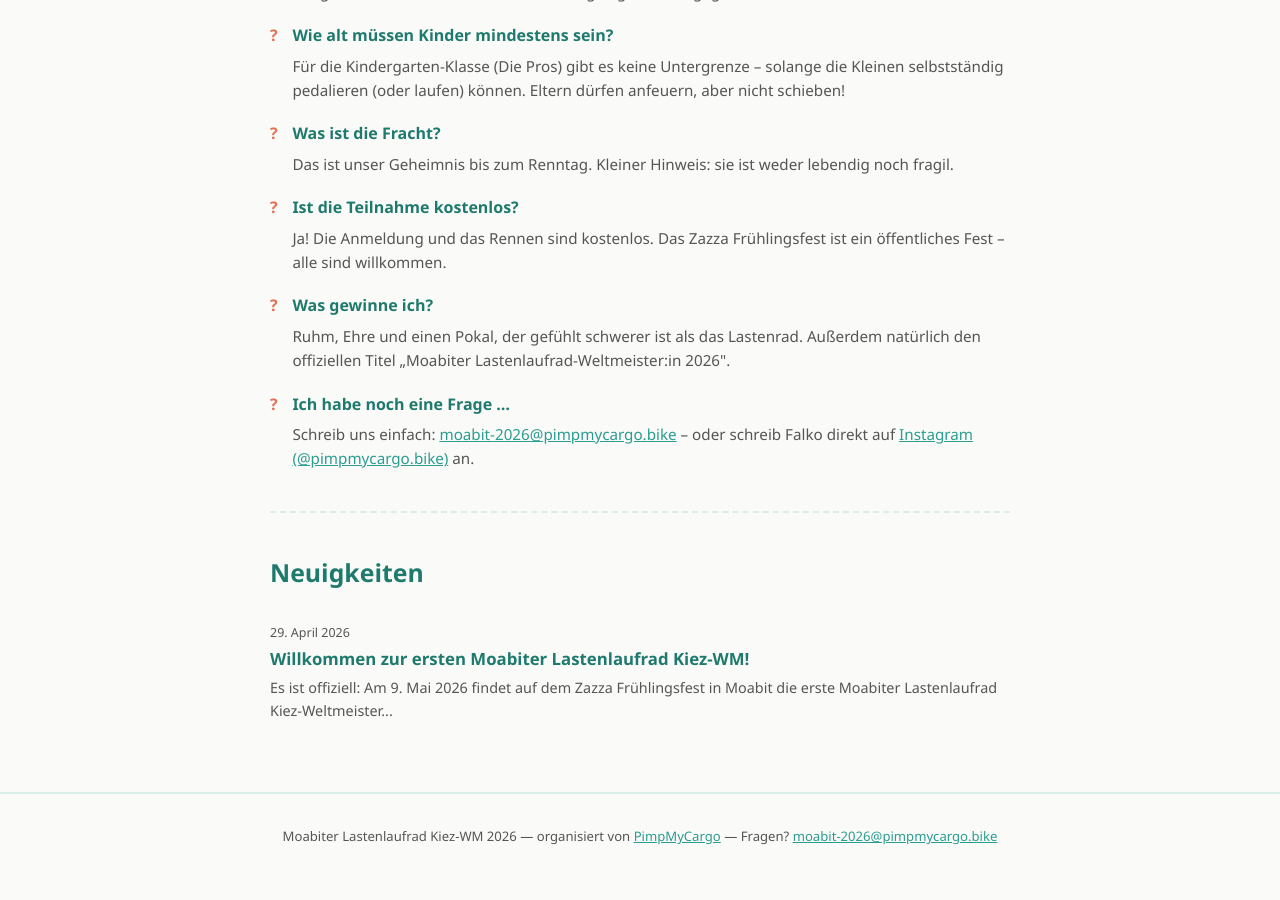
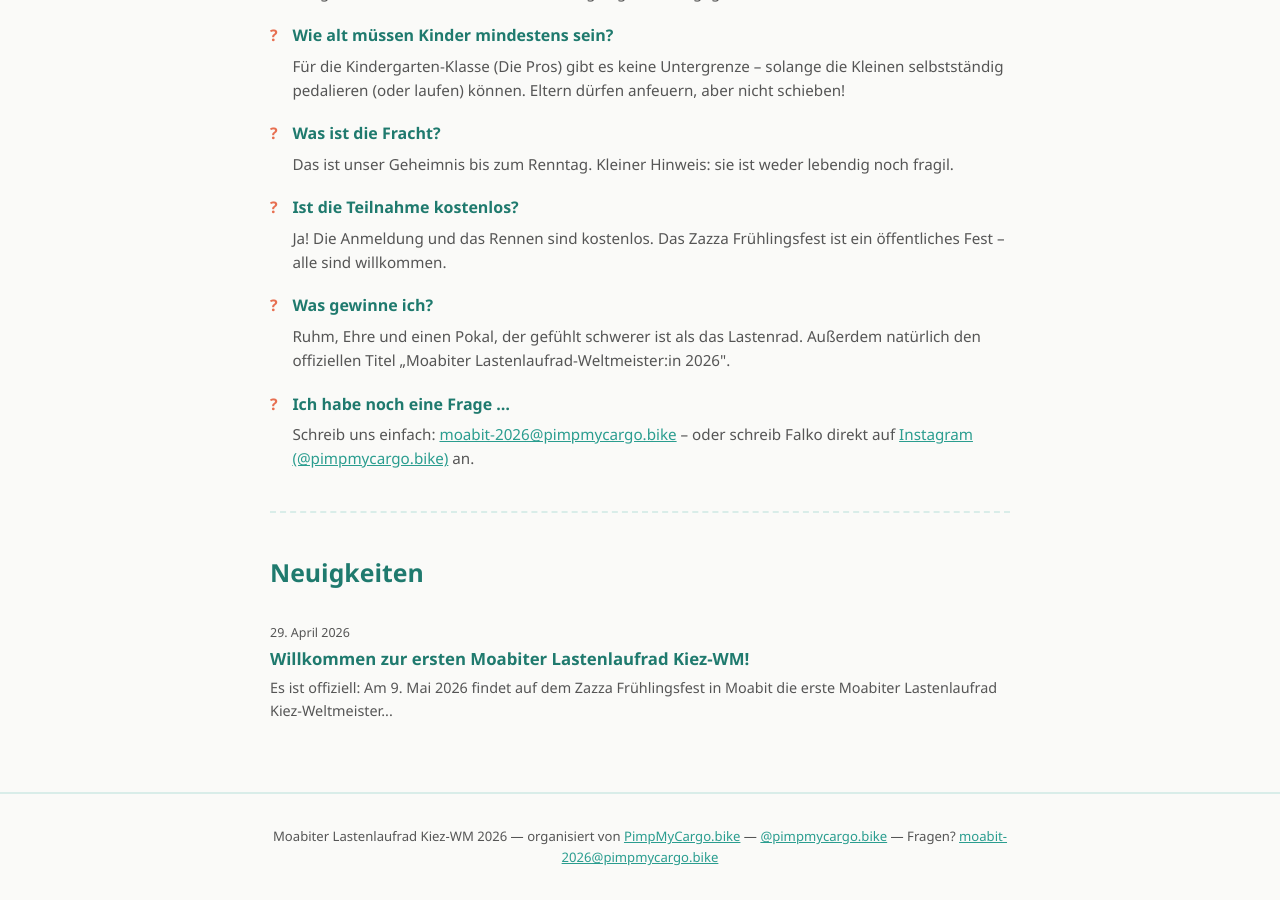
Before and after one commit to falkorichter/moabit-lastenlaufrad-champion-2026, a Jekyll site: the page built from index.html, in a window 1280 px wide and 900 px high, scrolled down 2275 px. Built offline with Jekyll 4.4.1, drawn with Linux system fonts in a browser that asks for light colours; before the commit the page ends 3154 px from its top, so only the background shows below that.

Commit message:
Update footer: PimpMyCargo.bike name and Instagram link
Co-Authored-By: Claude Sonnet 4.6 <noreply@anthropic.com>

```diff
--- a/_layouts/default.html
+++ b/_layouts/default.html
@@ -15,7 +15,8 @@
     <div class="container">
       <p>
         Moabiter Lastenlaufrad Kiez-WM 2026 &mdash;
-        organisiert von <a href="https://www.pimpmycargo.bike" target="_blank" rel="noopener">PimpMyCargo</a>
+        organisiert von <a href="https://www.pimpmycargo.bike" target="_blank" rel="noopener">PimpMyCargo.bike</a>
+        &mdash; <a href="https://www.instagram.com/pimpmycargo.bike/" target="_blank" rel="noopener">@pimpmycargo.bike</a>
         &mdash; Fragen? <a href="#" class="obf-mail" data-em="bW9hYml0LTIwMjZAcGltcG15Y2FyZ28uYmlrZQ==">moabit-2026 [at] pimpmycargo.bike</a>
       </p>
     </div>
```
